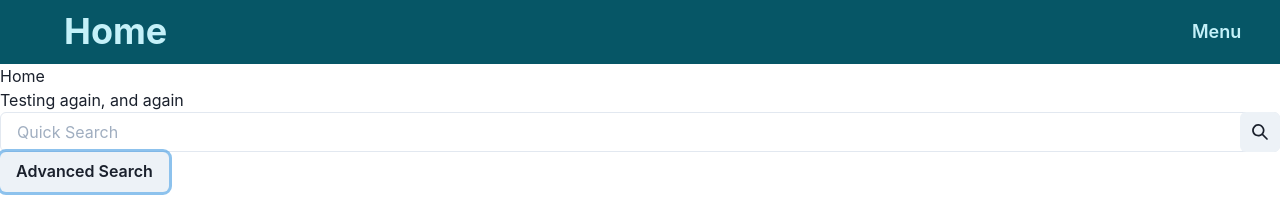
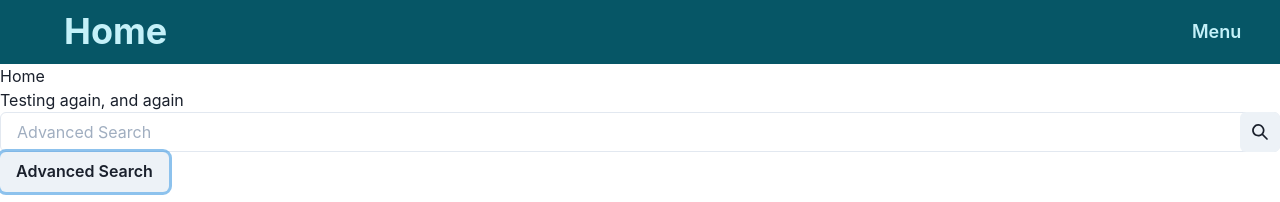
Before and after one commit to coderhood-dev/equipo-4, a React (Create React App) app: page / in a window 1280 px wide. Both pictures are taken after a click on the button "Advanced Search". Shown: the top 202 px of the page. Built offline with nearby package versions, Linux system fonts and the light colour scheme.

Commit message:
A little bit better, with warnings

```diff
--- a/src/components/SearchFieldCollapse.jsx
+++ b/src/components/SearchFieldCollapse.jsx
@@ -1,4 +1,4 @@
-import { React, useState } from 'react';
+import { React, useEffect, useState } from 'react';
 import {
   Box,
   Input,
@@ -56,13 +56,12 @@ function SearchFieldCollapse() {
   ) {
     const [quick, advanced] = APIdata;
     const [query, setQuery] = useState('');
-    // const [queryType, setQueryType] = useState(quick);
-    const queryType = quick;
+    const [queryType, setQueryType] = useState(quick);
+    // const queryType = quick;
 
     const SearchQuery = () => {
       console.log(queryType);
       console.log(query);
-      console.log(advanced);
     };
 
     const handleChange = (e) => {
@@ -71,13 +70,13 @@ function SearchFieldCollapse() {
 
     const { isOpen, onToggle } = useDisclosure();
 
-    const handleExpansion = () => {
+    useEffect(() => {
       if (isOpen) {
-        console.log('open');
+        setQueryType(advanced);
       } else {
-        console.log('closed');
+        setQueryType(quick);
       }
-    };
+    }, [isOpen]);
 
     return (
       <Box>
@@ -102,7 +101,7 @@ function SearchFieldCollapse() {
 
         <>
           <Button onClick={onToggle}>Advanced Search</Button>
-          <Collapse in={isOpen} animateOpacity onChange={handleExpansion()}>
+          <Collapse in={isOpen} animateOpacity>
             <Box
               p="40px"
               color="white"
```
